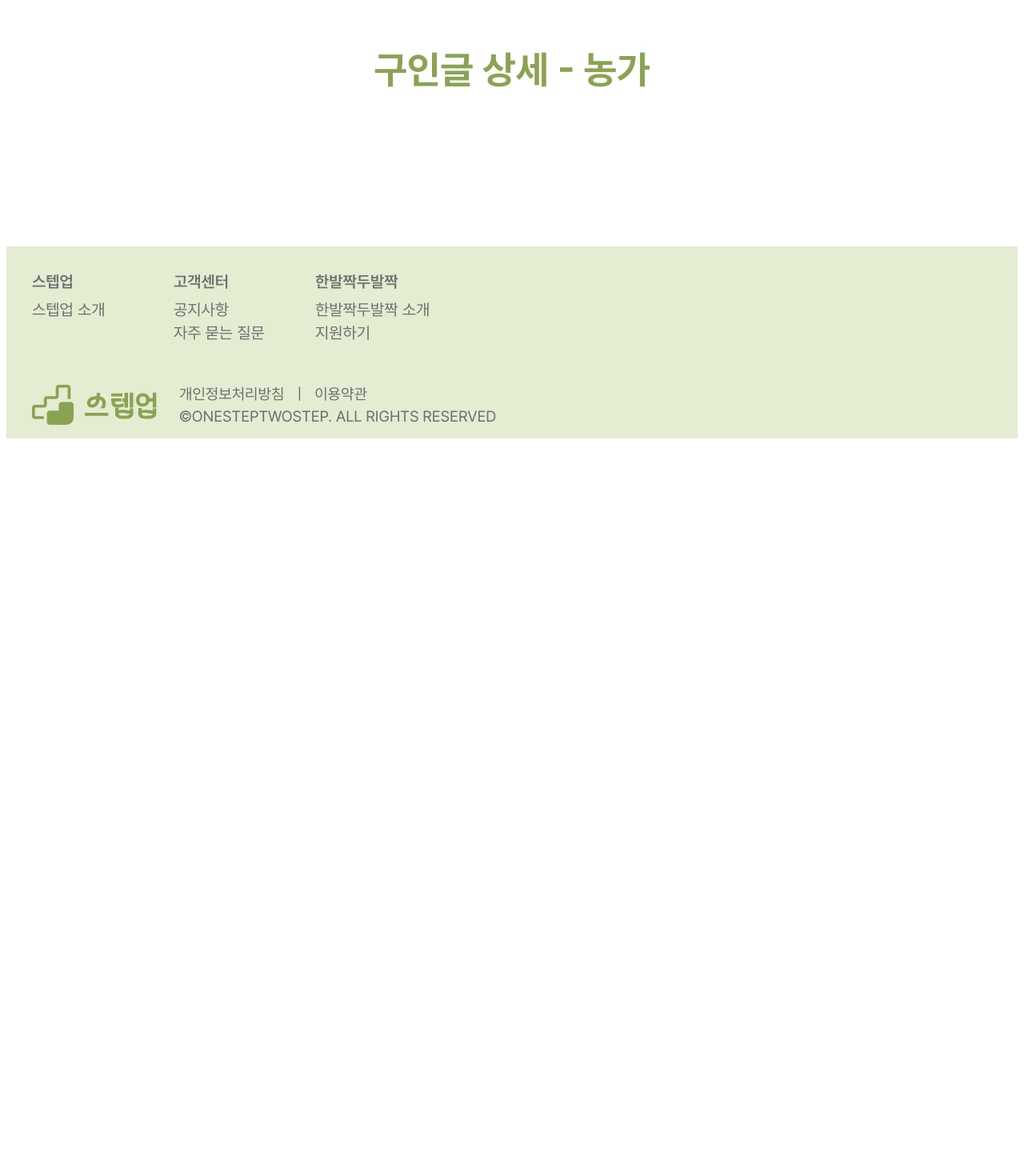
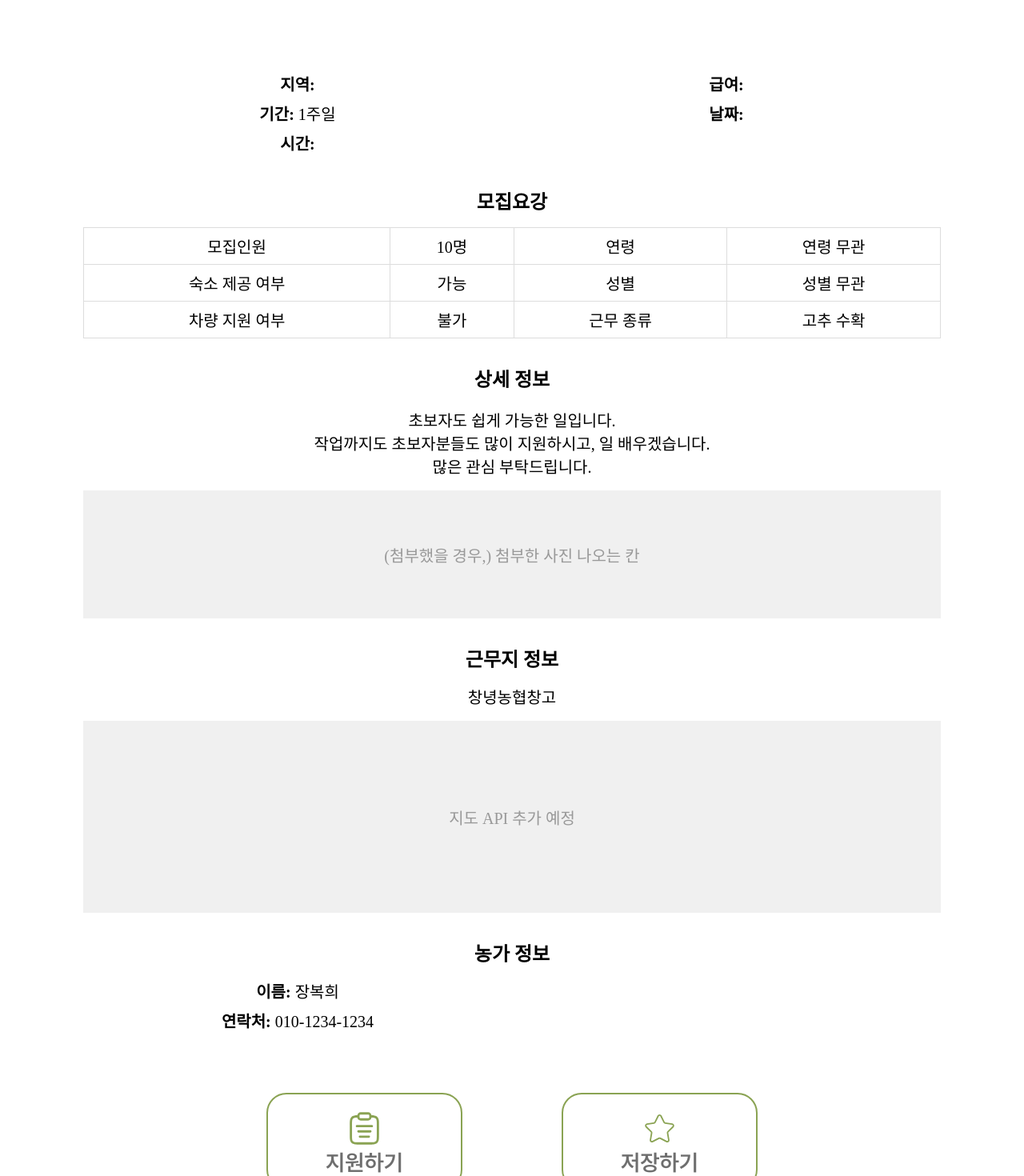
Before and after one commit to ICT-project-stepup/stepup-web, a React (Create React App) app: page /jobaddetail in a window 1280 px wide. Shown: the part 260-1730 px from the top of the page at 80% size. Before the commit the page ends 816 px from the top, so only its background shows below. Built offline with nearby package versions, Linux system fonts and the light colour scheme.

Commit message:
Feat: 구인글상세 화면 대강 구현 및 버튼 구현

```diff
--- a/src/pages/farm/job_ad/JobAdDetail.js
+++ b/src/pages/farm/job_ad/JobAdDetail.js
@@ -1,22 +1,246 @@
+import React from "react";
 import { styled } from "styled-components";
+import PageTitle from "../../../components/PageTitle";
+import RoundWhiteBtn from "../../../components/buttons/RoundWhiteBtn";
+import { ReactComponent as StarIcon } from "../../../icons/StarIcon.svg";
+import { ReactComponent as ClipBoardIcon } from "../../../icons/ClipBoardIcon.svg";
 
-/* 예은 */
+import { useNavigate } from "react-router-dom";
+
+const postData = [
+  {
+    area: "경남 창녕군",
+    postTitle: "마늘 뽑으실 분 구합니다",
+    salaryType: "일급",
+    salary: "100,000",
+    workTime: "09:00 ~ 16:00",
+    postDate: "2024.05.17",
+    postState: "모집 중",
+  },
+];
+
 export default function JobAdDetail() {
-    return(
-        <Test>
-            <span>구인글 상세 - 농가</span>
-        </Test>
-    )
+  const navigate = useNavigate();
+
+  const handleApplyClick = () => {
+    navigate("/manageresume");
+  };
+
+  const handleInterestClick = () => {
+    navigate("/interestpost");
+  };
+
+  return (
+    <Container>
+      <PageTitle text="상세글 보기" />
+      <PostTitle>{postData.postTitle}</PostTitle>
+      <BasicInfo>
+        <InfoItem>
+          <strong>지역:</strong> {postData.area}
+        </InfoItem>
+        <InfoItem>
+          <strong>급여:</strong> {postData.salaryType} {postData.salary}
+        </InfoItem>
+        <InfoItem>
+          <strong>기간:</strong> 1주일
+        </InfoItem>{" "}
+        {/* 임시로 기간을 1주일로 설정 */}
+        <InfoItem>
+          <strong>날짜:</strong> {postData.postDate}
+        </InfoItem>
+        <InfoItem>
+          <strong>시간:</strong> {postData.workTime}
+        </InfoItem>
+      </BasicInfo>
+      <RecruitmentRequirements>
+        <SectionTitle>모집요강</SectionTitle>
+        <RequirementsTable>
+          <tbody>
+            <tr>
+              <td>모집인원</td>
+              <td>10명</td>
+              <td>연령</td>
+              <td>연령 무관</td>
+            </tr>
+            <tr>
+              <td>숙소 제공 여부</td>
+              <td>가능</td>
+              <td>성별</td>
+              <td>성별 무관</td>
+            </tr>
+            <tr>
+              <td>차량 지원 여부</td>
+              <td>불가</td>
+              <td>근무 종류</td>
+              <td>고추 수확</td>
+            </tr>
+          </tbody>
+        </RequirementsTable>
+      </RecruitmentRequirements>
+      <Details>
+        <SectionTitle>상세 정보</SectionTitle>
+        <DetailText>
+          초보자도 쉽게 가능한 일입니다.
+          <br />
+          작업까지도 초보자분들도 많이 지원하시고, 일 배우겠습니다.
+          <br />
+          많은 관심 부탁드립니다.
+        </DetailText>
+        <PlaceholderImage>
+          (첨부했을 경우,) 첨부한 사진 나오는 칸
+        </PlaceholderImage>
+      </Details>
+      <WorkplaceInfo>
+        <SectionTitle>근무지 정보</SectionTitle>
+        <Address>{postData.area} 창녕농협창고</Address>
+        <MapPlaceholder>지도 API 추가 예정</MapPlaceholder>
+      </WorkplaceInfo>
+      <FarmerInfo>
+        <SectionTitle>농가 정보</SectionTitle>
+        <InfoItem>
+          <strong>이름:</strong> 장복희
+        </InfoItem>
+        <InfoItem>
+          <strong>연락처:</strong> 010-1234-1234
+        </InfoItem>
+      </FarmerInfo>
+
+      <PostingBtn>
+        <RoundWhiteBtn
+          text="지원하기"
+          icon={<ClipBoardIcon />}
+          onClick={handleApplyClick}
+          style={{
+            width: "15.0625rem",
+            height: "7.3125rem",
+            fontFamily: "Pretendard-SemiBold",
+            fontSize: "1.75rem",
+            border: "0.125rem solid #8AA353",
+            display: "flex",
+            flexDirection: "column",
+            alignItems: "center",
+            justifyContent: "center",
+            marginRight: "7.75rem",
+            position: "relative",
+          }}
+        />
+        <RoundWhiteBtn
+          text="저장하기"
+          icon={<StarIcon />}
+          onClick={handleInterestClick}
+          style={{
+            width: "15.0625rem",
+            height: "7.3125rem",
+            fontFamily: "Pretendard-SemiBold",
+            fontSize: "1.75rem",
+            border: "0.125rem solid #8AA353",
+            display: "flex",
+            flexDirection: "column",
+            alignItems: "center",
+            justifyContent: "center",
+            position: "relative",
+          }}
+        />
+      </PostingBtn>
+    </Container>
+  );
 }
 
-const Test = styled.div`
-    width: 100%;
-    height: 100%;
-    display: flex;
-    justify-content: center;
-    margin-top: 10rem;
+const Container = styled.div`
+  width: auto;
+  height: auto;
+  display: block;
+  align-items: flex-start;
+  padding: 2rem 6rem 2rem 6rem;
+`;
 
-    font-family: "Pretendard-Bold";
-    font-size: 3rem;
-    color: #8AA353;
+const PostTitle = styled.h2`
+  font-size: 2rem;
+  color: #5a9e48;
+  margin-bottom: 10rem;
 `;
+
+const BasicInfo = styled.div`
+  display: flex;
+  flex-wrap: wrap;
+  margin-bottom: 2rem;
+`;
+
+const InfoItem = styled.div`
+  width: 50%;
+  font-size: 1.25rem;
+  margin-bottom: 0.5rem;
+`;
+
+const RecruitmentRequirements = styled.div`
+  margin-bottom: 2rem;
+`;
+
+const SectionTitle = styled.h3`
+  font-size: 1.5rem;
+  margin-bottom: 1rem;
+`;
+
+const RequirementsTable = styled.table`
+  width: 100%;
+  border-collapse: collapse;
+
+  td {
+    border: 1px solid #ddd;
+    padding: 0.5rem;
+    font-size: 1.25rem;
+  }
+`;
+
+const Details = styled.div`
+  margin-bottom: 2rem;
+`;
+
+const DetailText = styled.p`
+  font-size: 1.25rem;
+  margin-bottom: 1rem;
+`;
+
+const PlaceholderImage = styled.div`
+  width: 100%;
+  height: 10rem;
+  background-color: #f0f0f0;
+  display: flex;
+  align-items: center;
+  justify-content: center;
+  font-size: 1.25rem;
+  color: #999;
+`;
+
+const WorkplaceInfo = styled.div`
+  margin-bottom: 2rem;
+`;
+
+const Address = styled.div`
+  font-size: 1.25rem;
+  margin-bottom: 1rem;
+`;
+
+const MapPlaceholder = styled.div`
+  width: 100%;
+  height: 15rem;
+  background-color: #f0f0f0;
+  display: flex;
+  align-items: center;
+  justify-content: center;
+  font-size: 1.25rem;
+  color: #999;
+`;
+
+const FarmerInfo = styled.div`
+  margin-bottom: 2rem;
+`;
+
+const PostingBtn = styled.div`
+  width: 100%;
+  height: 13rem;
+  display: flex;
+  flex-direction: row;
+  justify-content: center;
+  align-items: center;
+`;
```
